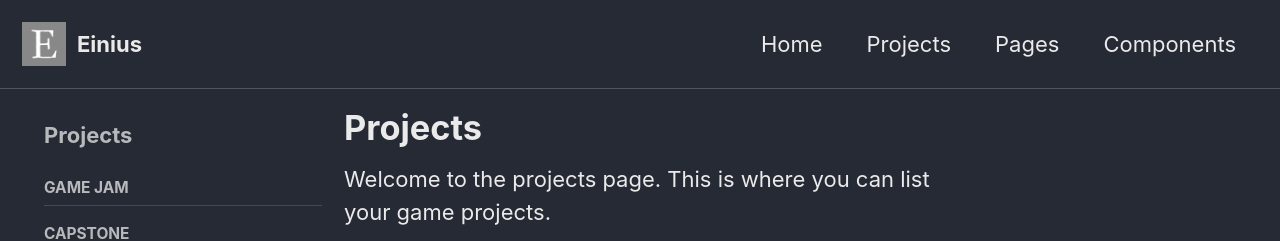
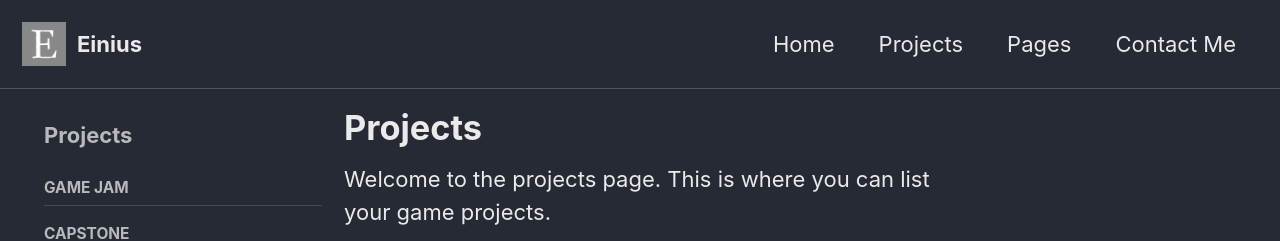
Before and after one commit to Einiuss/Einiuss.github.io, a Jekyll site: the page built from _pages/projects.md, in a window 1280 px wide. Shown: the top 241 px of the page. Built offline with Jekyll 4.4.1, drawn with Linux system fonts in a browser that asks for light colours.

Commit message:
Update navigation.yml

```diff
--- a/_data/navigation.yml
+++ b/_data/navigation.yml
@@ -18,7 +18,7 @@ main:
         url: /pages/single/
       - title: "Splash Layout"
         url: /pages/splash/
-  - title: "Components"
+  - title: "Contact Me"
     url: /components/
 
 
```
